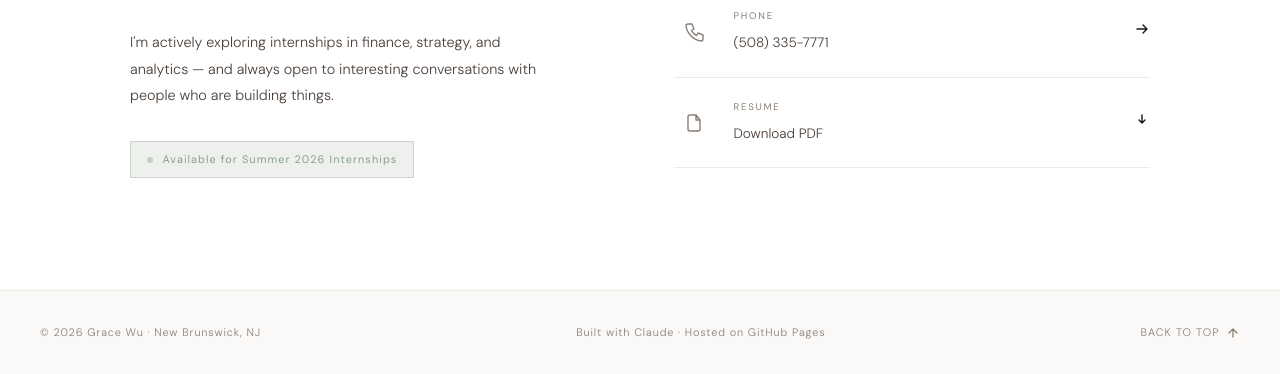
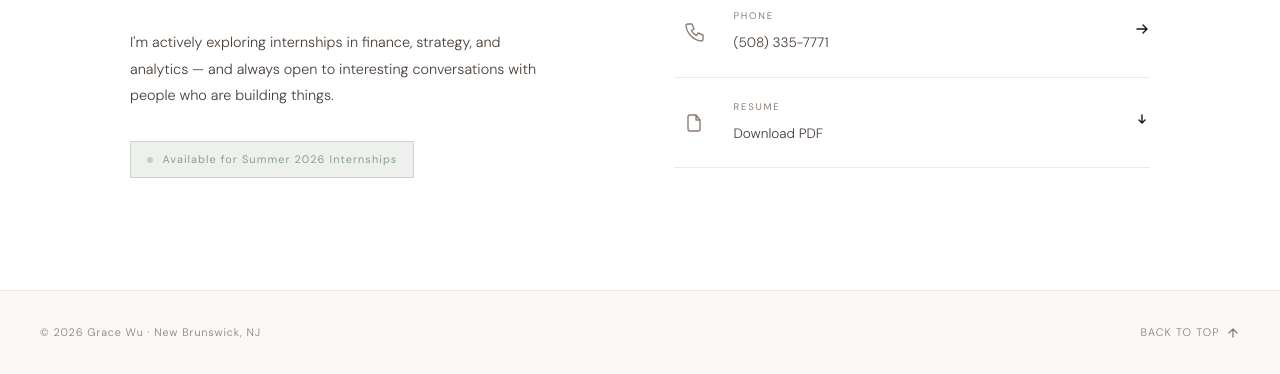
Before and after one commit to GraceWoooo/Grace-Wu-Portfolio, a plain HTML site: page index.html in a window 1280 px wide. Shown: the part 6687-7061 px from the top of the page. Drawn offline with nearby package versions, Linux system fonts and the light colour scheme; a web font is replaced by a local one.

Commit message:
Update index.html

```diff
--- a/index.html
+++ b/index.html
@@ -667,7 +667,6 @@
   <footer class="footer">
     <div class="container-wide footer-inner">
       <p class="footer-copy">© 2026 Grace Wu · New Brunswick, NJ</p>
-      <p class="footer-tagline">Built with Claude · Hosted on GitHub Pages</p>
       <a href="#home" class="footer-back">
         Back to top
         <svg width="14" height="14" viewBox="0 0 14 14" fill="none"><path d="M7 11V3M3 7l4-4 4 4" stroke="currentColor" stroke-width="1.3" stroke-linecap="round" stroke-linejoin="round"/></svg>
```
